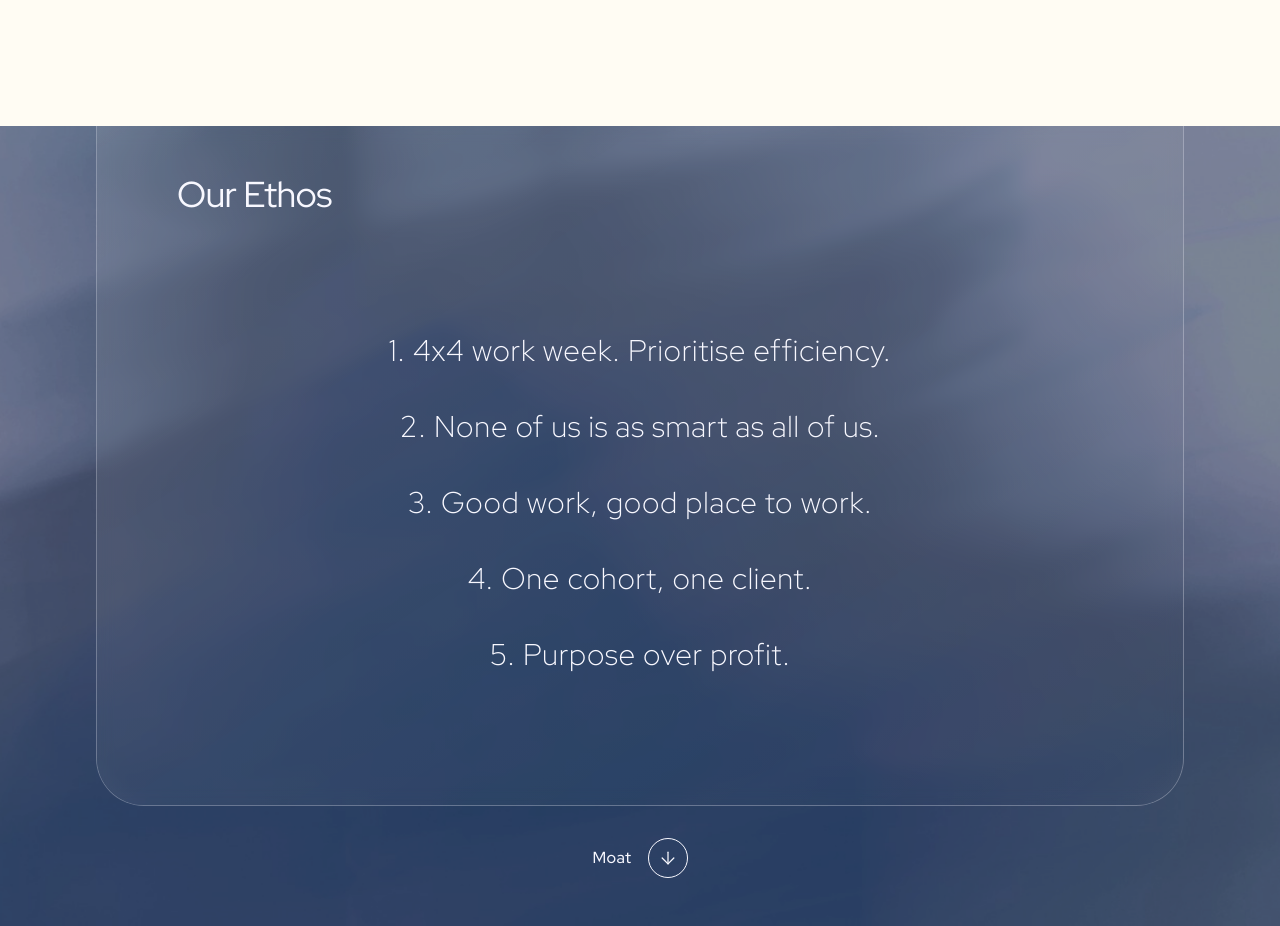
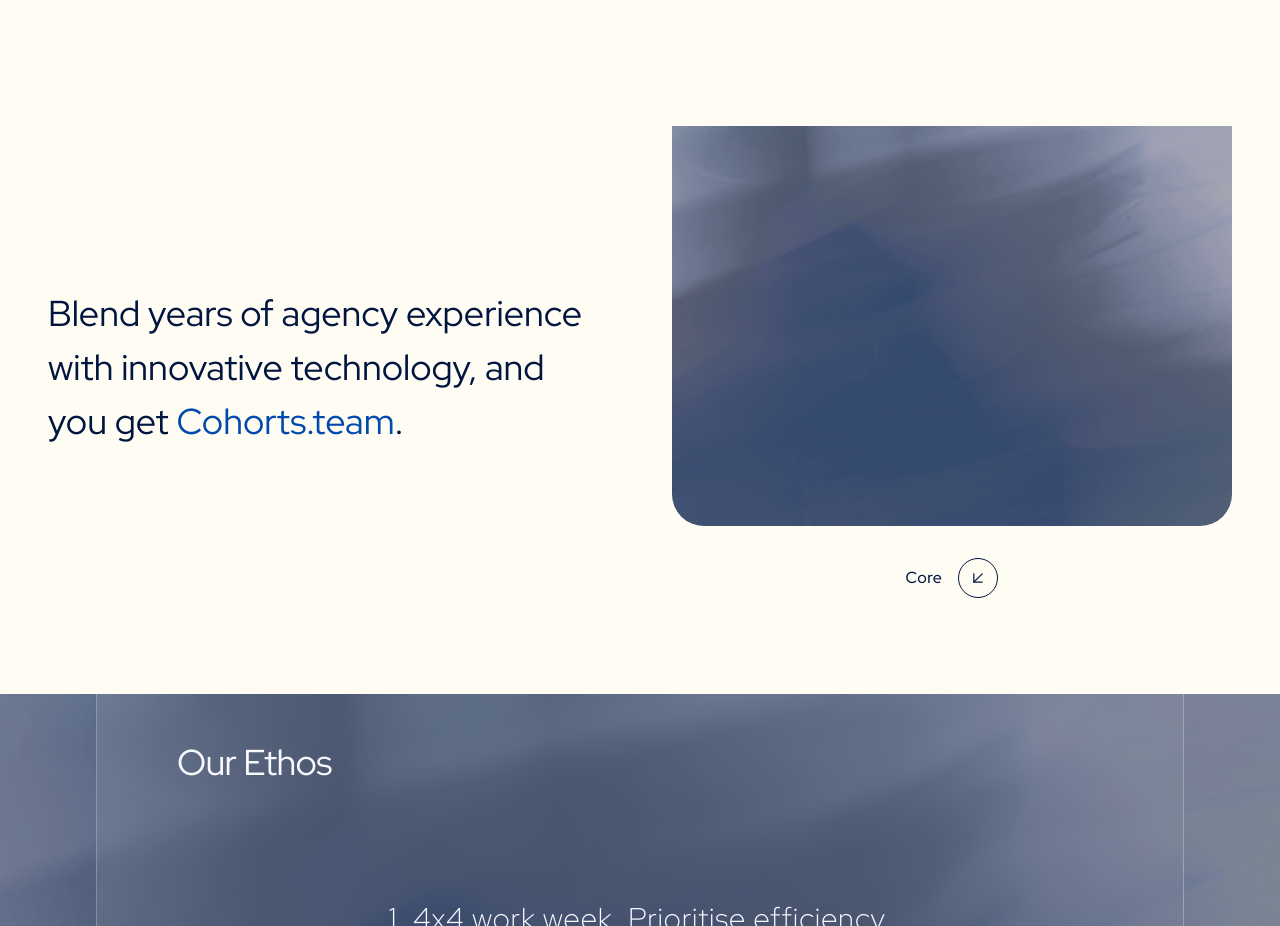
Before and after one commit to karthiknish/cohort-landing, a Next.js app: page / in a window 1280 px wide. Shown: the part 1682-2608 px from the top of the page. Built offline with nearby package versions, Linux system fonts and the light colour scheme; no server answers.

Commit message:
feat: Add new `Blend` section to the landing page and update site metadata.

```diff
--- a/src/app/layout.tsx
+++ b/src/app/layout.tsx
@@ -9,11 +9,11 @@
 });
 
 export const metadata: Metadata = {
-  title: "Cohort | Build the Future Together",
+  title: "Cohorts.team | More for less",
   description: "Cohort is on a mission to bring together the most talented individuals to create extraordinary things. Join our community and start building the future.",
   keywords: ["cohort", "community", "talent", "innovation", "creative"],
   openGraph: {
-    title: "Cohort | Build the Future Together",
+    title: "Cohorts.team | More for less",
     description: "Join the most talented community building the future.",
     type: "website",
   },
--- a/src/app/page.tsx
+++ b/src/app/page.tsx
@@ -1,5 +1,6 @@
 import Hero from '@/components/sections/Hero';
 import About from '@/components/sections/About';
+import Blend from '@/components/sections/Blend';
 import Ethos from '@/components/sections/Ethos';
 import Features from '@/components/sections/Features';
 import CTA from '@/components/sections/CTA';
@@ -10,6 +11,7 @@
     <main>
       <Hero />
       <About />
+      <Blend />
       <Ethos />
       <Features />
       <CTA />
--- /dev/null
+++ b/src/components/sections/Blend.tsx
@@ -0,0 +1,80 @@
+'use client';
+
+import { useRef } from 'react';
+import { motion, useInView } from 'framer-motion';
+import Image from 'next/image';
+
+export default function Blend() {
+  const ref = useRef(null);
+  const isInView = useInView(ref, { once: true, margin: "-100px" });
+
+  return (
+    <section
+      id="blend"
+      ref={ref}
+      className="min-h-[70vh] flex flex-col justify-center bg-[#fffcf3] relative z-10"
+    >
+      <div className="max-w-7xl mx-auto px-6 lg:px-12 py-16 md:py-24 w-full">
+        <div className="grid grid-cols-1 lg:grid-cols-2 gap-12 lg:gap-16 items-start">
+          {/* Left Column - Text Content */}
+          <motion.div
+            className="space-y-6 pt-8 lg:pt-16"
+            initial={{ opacity: 0, x: -30 }}
+            animate={isInView ? { opacity: 1, x: 0 } : {}}
+            transition={{ duration: 0.6 }}
+          >
+            <p className="text-2xl md:text-3xl lg:text-4xl text-[#001640] leading-[1.5] font-normal">
+              Blend years of agency experience with innovative technology, and you get{' '}
+              <span className="text-[#004aad]">Cohorts.team</span>.
+            </p>
+          </motion.div>
+
+          {/* Right Column - Image with cropped top */}
+          <motion.div
+            className="relative"
+            initial={{ opacity: 0, x: 30 }}
+            animate={isInView ? { opacity: 1, x: 0 } : {}}
+            transition={{ duration: 0.6, delay: 0.2 }}
+          >
+            {/* Image container - cropped at top on desktop only */}
+            <div className="relative rounded-b-[2rem] lg:rounded-t-none rounded-t-[2rem] overflow-hidden h-[300px] md:h-[400px] lg:-mt-24">
+              <Image
+                src="/background.jpeg"
+                alt="Innovative technology"
+                fill
+                className="object-cover"
+              />
+              <div className="absolute inset-0 bg-[#001640]/20" />
+            </div>
+
+            {/* Core Indicator - Below the image */}
+            <motion.div
+              className="flex items-center justify-center gap-4 mt-8"
+              initial={{ opacity: 0, y: 20 }}
+              animate={isInView ? { opacity: 1, y: 0 } : {}}
+              transition={{ duration: 0.6, delay: 0.4 }}
+            >
+              <span className="text-base font-medium text-[#001640] tracking-wide">Core</span>
+              <div className="w-10 h-10 rounded-full border border-[#001640] flex items-center justify-center">
+                <svg
+                  width="20"
+                  height="20"
+                  viewBox="0 0 24 24"
+                  fill="none"
+                  stroke="currentColor"
+                  strokeWidth="1.5"
+                  strokeLinecap="round"
+                  strokeLinejoin="round"
+                  className="text-[#001640]"
+                >
+                  <path d="M17 7L7 17" />
+                  <path d="M7 7L7 17L17 17" />
+                </svg>
+              </div>
+            </motion.div>
+          </motion.div>
+        </div>
+      </div>
+    </section>
+  );
+}
```
